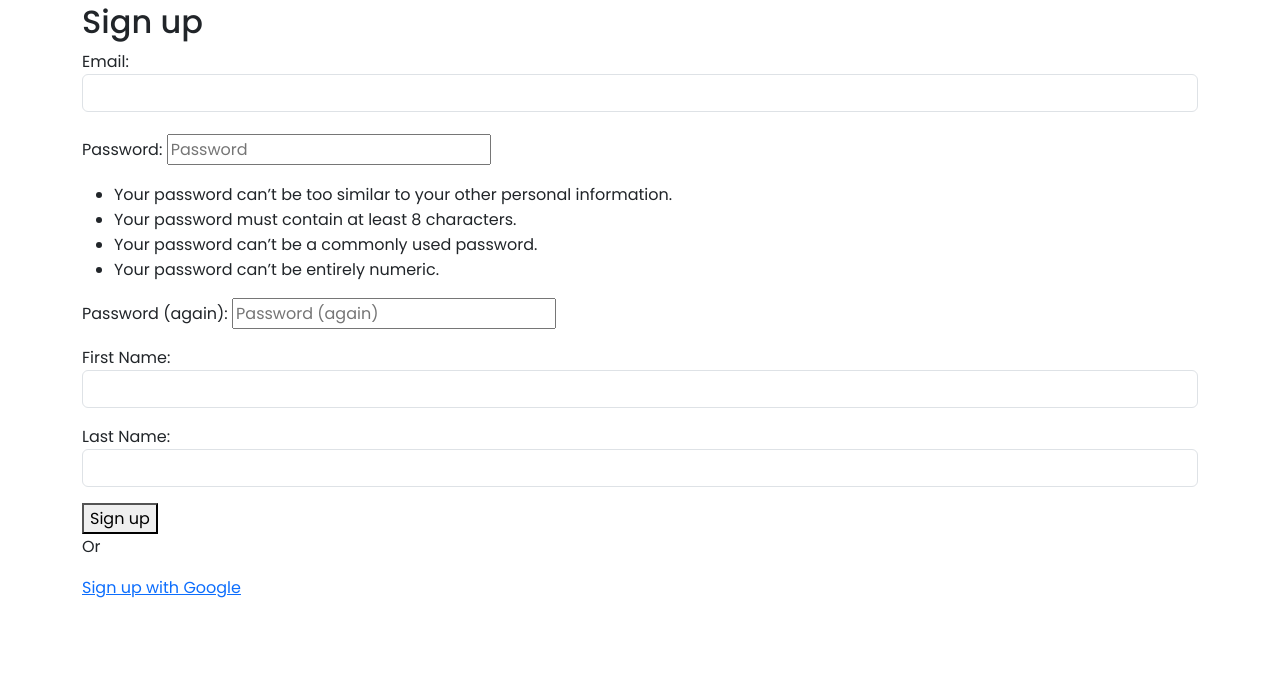
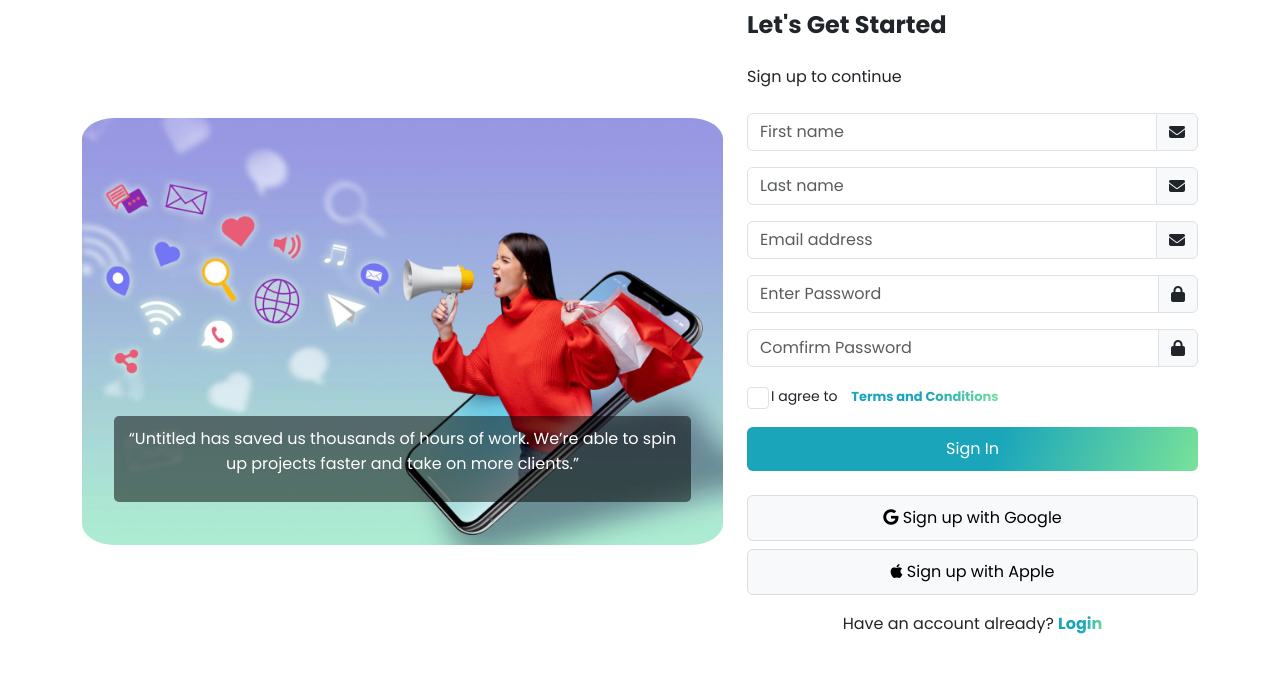
Before and after one commit to ChidiebereIbiam/digitalhub, a Django app: page /authentication/signup/ in a window 1280 px wide. Shown: the part 118-800 px from the top of the page. Run offline with Django 5.2, Linux system fonts and the light colour scheme; some libraries are stand-ins or nearby versions; some web fonts are replaced.

```diff
--- a/digitalhub/authentication/templates/account/signup.html
+++ b/digitalhub/authentication/templates/account/signup.html
@@ -1,19 +1,102 @@
 {% extends "core/base.html" %}
 {% load socialaccount %}
+{% load allauth %}
+{% load static %}
 
 {% block title %}Signup - {% endblock title %}
+{% block stylesheet %}
+<link rel="stylesheet" href="{% static "css/auth-style.css" %}" />
+{% endblock stylesheet %}
+
 {% block header-hero-container %}{% endblock header-hero-container %}
 
 {% block main %}
-<div class="container">
-  <h2>Sign up</h2>
-  <form method="post">
-    {% csrf_token %}
-    {{ form.as_p }}
-    <button type="submit">Sign up</button>
-  </form>
-  <p>Or</p>
-  <a href="{% provider_login_url 'google' process="connect" %}">Sign up with Google</a>
+<div class="container my-2">
+  <div class="row justify-content-center align-items-center">
+    <div class="col-md-7 d-none d-md-block">
+      <!-- Image and Text -->
+      <div class="image-container">
+        <img src="{% static "images/auth-image.jpg" %}" class="img-fluid auth-img" alt="Promotional Image">
+        <div class="overlay-text">
+          <p>“Untitled has saved us thousands of hours of work. We’re able to spin up projects faster and take on more
+            clients.”</p>
+        </div>
+      </div>
+    </div>
+    <div class="col-md-5">
+      <!-- Login Form -->
+      <h2 class="mb-4">Let's Get Started</h2>
+      <p class="mb-4">Sign up to continue</p>
+      <form method="post" action="{% url 'account_signup' %}">
+        {% if form.errors %}
+        <div class="alert alert-danger" role="alert">
+          <ul class="mb-0">
+            {% for field, errors in form.errors.items %}
+            {% for error in errors %}
+            <li>{{ error }}</li>
+            {% endfor %}
+            {% endfor %}
+          </ul>
+        </div>
+        {% endif %}
+        {% csrf_token %}
+
+
+
+        {% if redirect_field_value %}
+        <input type="hidden" name="{{ redirect_field_name }}" value="{{ redirect_field_value }}" />
+        {% endif %}
+        <div class="mb-3 input-group">
+          <input type="text" name="first_name" class="form-control" placeholder="First name" aria-label="First name">
+          <span class="input-group-text"><i class="fas fa-envelope"></i></span>
+        </div>
+
+        <div class="mb-3 input-group">
+          <input type="text" name="last_name" class="form-control" placeholder="Last name" aria-label="Last name">
+          <span class="input-group-text"><i class="fas fa-envelope"></i></span>
+        </div>
+
+        <div class="mb-3 input-group">
+          <input type="email" name="email" class="form-control" placeholder="Email address" aria-label="Email address">
+          <span class="input-group-text"><i class="fas fa-envelope"></i></span>
+        </div>
+        <div class="mb-3 input-group">
+          <input type="password" class="form-control" placeholder="Enter Password" aria-label="Password"
+            name="password1">
+          <span class="input-group-text"><i class="fas fa-lock"></i></span>
+        </div>
+
+        <div class="mb-3 input-group">
+          <input type="password" class="form-control" placeholder="Comfirm Password" aria-label="Password"
+            name="password2">
+          <span class="input-group-text"><i class="fas fa-lock"></i></span>
+        </div>
+
+        <div class="mb-3 d-flex justify-content-between align-items-center">
+          <div class="form-check">
+            <input class="form-check-input" type="checkbox" value="" id="rememberMe">
+            <label class="form-check-label" for="rememberMe">
+              I agree to <span class="gradient-character">Terms and Conditions</span>
+            </label>
+          </div>
+
+        </div>
+        <button type="submit" class="btn btn-primary w-100 ">Sign In</button>
+      </form>
+      <div class="mt-4">
+        <a type="button" class="btn btn-light w-100 mb-2" href="{% provider_login_url 'google' process="connect" %}">
+          <i class="fab fa-google"></i> Sign up with Google
+        </a>
+        <a type="button" class="btn btn-light w-100" href="{% provider_login_url 'apple' process="connect" %}">
+          <i class="fab fa-apple"></i> Sign up with Apple
+        </a>
+      </div>
+      <div class="mt-3 text-center">
+        <p>Have an account already? <a href="{{ login_url }}" class="text-primary gradient-text">Login</a></p>
+      </div>
+    </div>
+
+  </div>
 </div>
 
 {% endblock %}
--- a/digitalhub/static/css/auth-style.css
+++ b/digitalhub/static/css/auth-style.css
@@ -62,3 +62,37 @@ form .form-check-label {
 .auth-img{
     border-radius: 5%;
 }
+
+.gradient-character {
+
+    font-weight: bold;
+    background: linear-gradient(112.41deg, #1aa5bb, #1aa5bb 54.9%, #79e299);
+    -webkit-background-clip: text;
+    -webkit-text-fill-color: transparent;
+    background-clip: text;
+    text-fill-color: transparent;
+    font-size: small;
+
+}
+
+.auth-card {
+    background: #fff; /* Card background color */
+    border: none; /* Removes default Bootstrap card border */
+    padding: 40px; /* Adds padding around the card content */
+    border-radius: 8px; /* Rounded corners */
+    position: relative; /* Enables positioning for pseudo-elements */
+    box-shadow: 0 4px 6px rgba(0, 0, 0, 0.1); /* Optional shadow for depth */
+    max-width: 400px; /* Sets the maximum width of the card */
+}
+
+.auth-card::before {
+    content: '';
+    position: absolute;
+    top: -2px;
+    left: -2px;
+    right: -2px;
+    bottom: -2px;
+    background: linear-gradient(112.41deg, #1aa5bb, #1aa5bb 54.9%, #79e299); /* Gradient border */
+    z-index: -1;
+    border-radius: 10px; /* Slightly more rounded than card itself */
+}
```
Also changed, not shown: digitalhub/authentication/templates/account/email_confirm.html (added, +51 -0 lines), digitalhub/authentication/templates/account/verification_sent.html (added, +29 -0 lines), digitalhub/authentication/templates/allauth/elements/button.html (added, +20 -0 lines).
